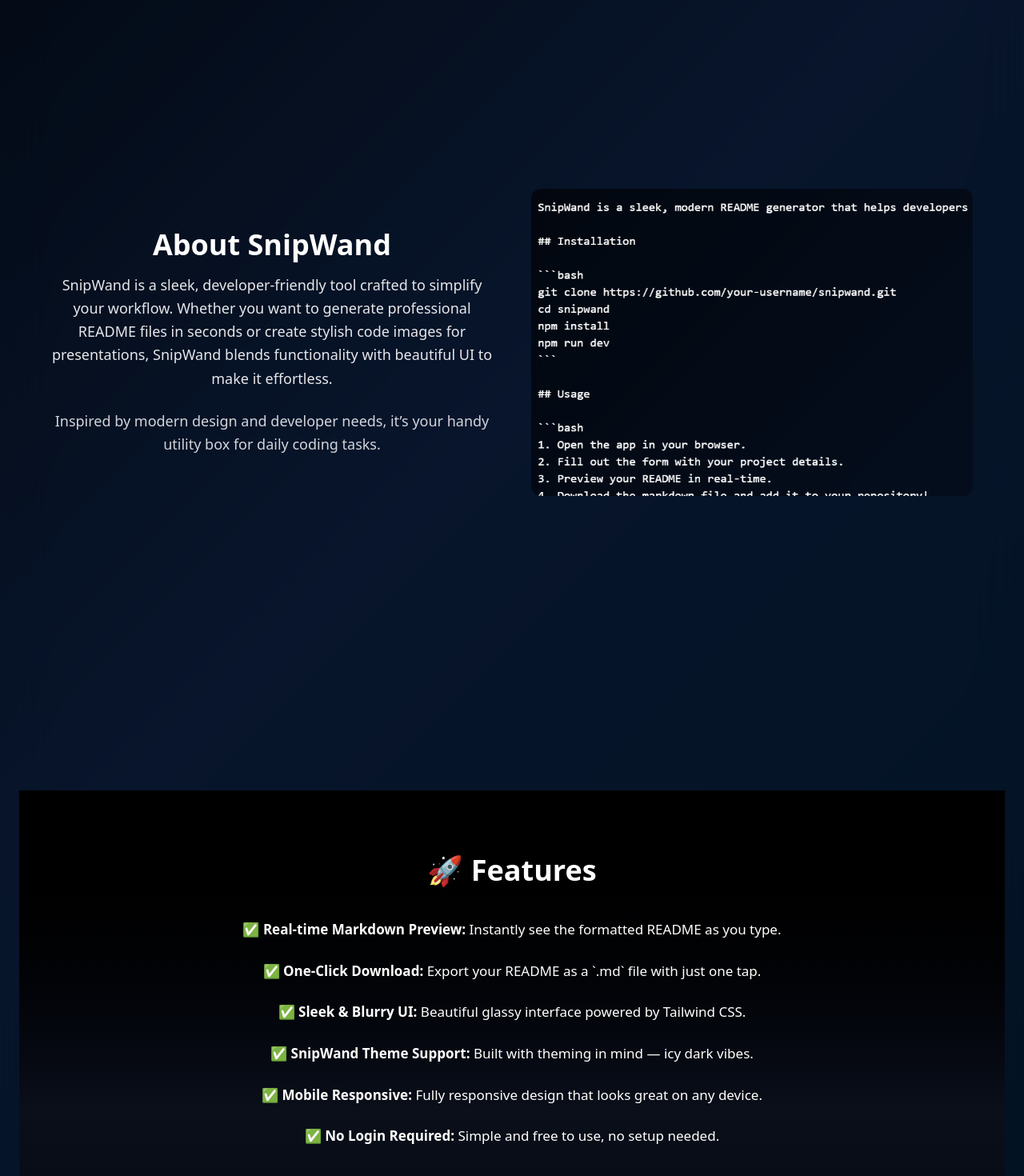
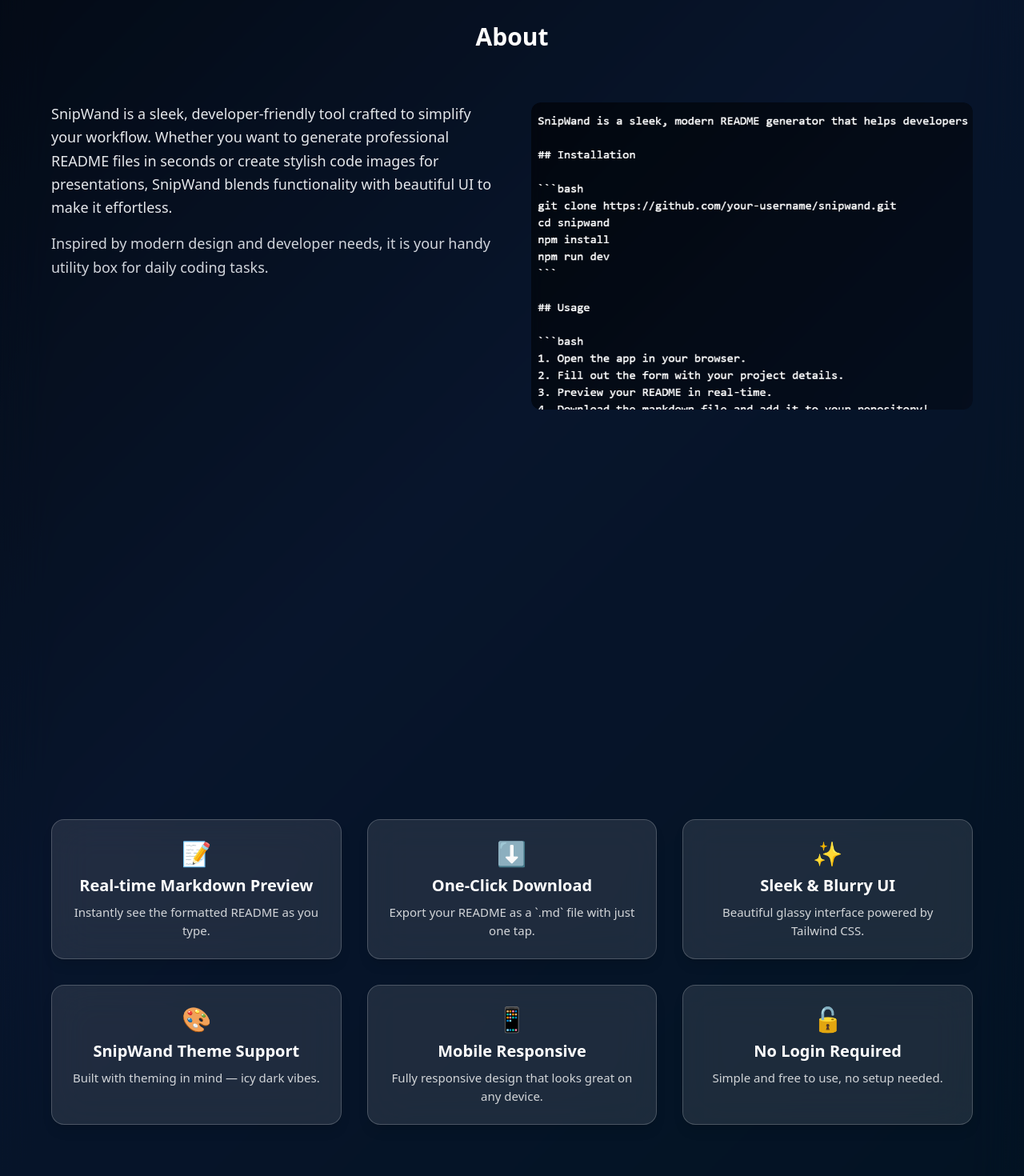
Before and after one commit to Sid-Hurry/snipwand, a Next.js app: page / in a window 1280 px wide. Shown: the part 1200-2670 px from the top of the page at 80% size. Built offline with nearby package versions, Linux system fonts and the light colour scheme.

Commit message:
Enhance About and Features sections with improved layout and content

```diff
--- a/app/page.js
+++ b/app/page.js
@@ -169,7 +169,7 @@
 
       {/* About Section */}
       <section id="about" className="py-20 px-6 text-center">
-        {/* <div className="text-3xl font-bold mb-4">About</div> */}
+        <div className="text-3xl font-bold ">About</div>
        <About />
       </section>
 
--- a/components/about.js
+++ b/components/about.js
@@ -4,20 +4,21 @@
 
 const About = () => {
   return (
-    <section id="about" className="min-h-screen flex items-center justify-center px-6 py-16 bg-transparent">
-      <div className="max-w-6xl w-full grid grid-cols-1 md:grid-cols-2 gap-12 items-center">
-
+    <section
+      id="about"
+      className="min-h-screen flex items-start justify-center px-6 py-16 bg-transparent"
+    >
+      <div className="max-w-6xl w-full grid grid-cols-1 md:grid-cols-2 gap-12">
         {/* Left - Text */}
-        <div className="text-white space-y-6">
-          <h2 className="text-4xl font-bold mb-4">About SnipWand</h2>
-          <p className="text-lg leading-relaxed text-gray-200">
+        <div className="text-white self-start">
+          <div className="text-lg leading-relaxed text-gray-200 text-left mb-4">
             SnipWand is a sleek, developer-friendly tool crafted to simplify your workflow.
             Whether you want to generate professional README files in seconds or create stylish code images for presentations,
             SnipWand blends functionality with beautiful UI to make it effortless.
-          </p>
-          <p className="text-lg leading-relaxed text-gray-300">
-            Inspired by modern design and developer needs, it’s your handy utility box for daily coding tasks.
-          </p>
+          </div>
+          <div className="text-lg leading-relaxed text-gray-300 text-left">
+            Inspired by modern design and developer needs, it is your handy utility box for daily coding tasks.
+          </div>
         </div>
 
         {/* Right - Image */}
@@ -29,7 +30,6 @@
             className="object-cover rounded-xl"
           />
         </div>
-
       </div>
     </section>
   );
--- a/components/feature.js
+++ b/components/feature.js
@@ -1,34 +1,58 @@
 "use client";
 import React from "react";
+
+const features = [
+  {
+    title: "Real-time Markdown Preview",
+    description: "Instantly see the formatted README as you type.",
+    emoji: "📝",
+  },
+  {
+    title: "One-Click Download",
+    description: "Export your README as a `.md` file with just one tap.",
+    emoji: "⬇️",
+  },
+  {
+    title: "Sleek & Blurry UI",
+    description: "Beautiful glassy interface powered by Tailwind CSS.",
+    emoji: "✨",
+  },
+  {
+    title: "SnipWand Theme Support",
+    description: "Built with theming in mind — icy dark vibes.",
+    emoji: "🎨",
+  },
+  {
+    title: "Mobile Responsive",
+    description: "Fully responsive design that looks great on any device.",
+    emoji: "📱",
+  },
+  {
+    title: "No Login Required",
+    description: "Simple and free to use, no setup needed.",
+    emoji: "🔓",
+  },
+];
 
 const Features = () => {
   return (
     <section
       id="features"
-      className="min-h-screen px-6 py-20 md:px-12 lg:px-24 text-white bg-gradient-to-b from-black via-[#0a0f1a] to-[#010409] backdrop-blur-md"
+      className="min-h-screen px-6  bg-transparent flex  justify-center"
     >
-      <div className="max-w-4xl mx-auto space-y-10">
-        <h2 className="text-4xl font-bold text-white">🚀 Features</h2>
-        <ul className="space-y-6 text-[17px] leading-relaxed">
-          <li>
-            ✅ <strong>Real-time Markdown Preview:</strong> Instantly see the formatted README as you type.
-          </li>
-          <li>
-            ✅ <strong>One-Click Download:</strong> Export your README as a `.md` file with just one tap.
-          </li>
-          <li>
-            ✅ <strong>Sleek & Blurry UI:</strong> Beautiful glassy interface powered by Tailwind CSS.
-          </li>
-          <li>
-            ✅ <strong>SnipWand Theme Support:</strong> Built with theming in mind — icy dark vibes.
-          </li>
-          <li>
-            ✅ <strong>Mobile Responsive:</strong> Fully responsive design that looks great on any device.
-          </li>
-          <li>
-            ✅ <strong>No Login Required:</strong> Simple and free to use, no setup needed.
-          </li>
-        </ul>
+      <div className="max-w-6xl w-full">
+        <div className="grid grid-cols-1 sm:grid-cols-2 lg:grid-cols-3 gap-8">
+          {features.map((feature, index) => (
+            <div
+              key={index}
+              className="p-6 bg-white/10 text-white rounded-2xl border border-white/20 shadow-lg backdrop-blur-xl transition-transform hover:scale-[1.02]"
+            >
+              <div className="text-3xl mb-2">{feature.emoji}</div>
+              <h3 className="text-xl font-semibold mb-2">{feature.title}</h3>
+              <p className="text-white/80 text-[15px]">{feature.description}</p>
+            </div>
+          ))}
+        </div>
       </div>
     </section>
   );
```
